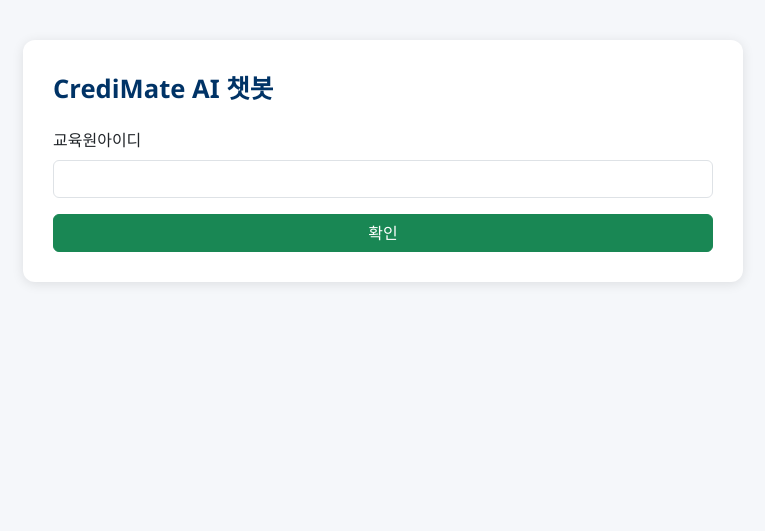
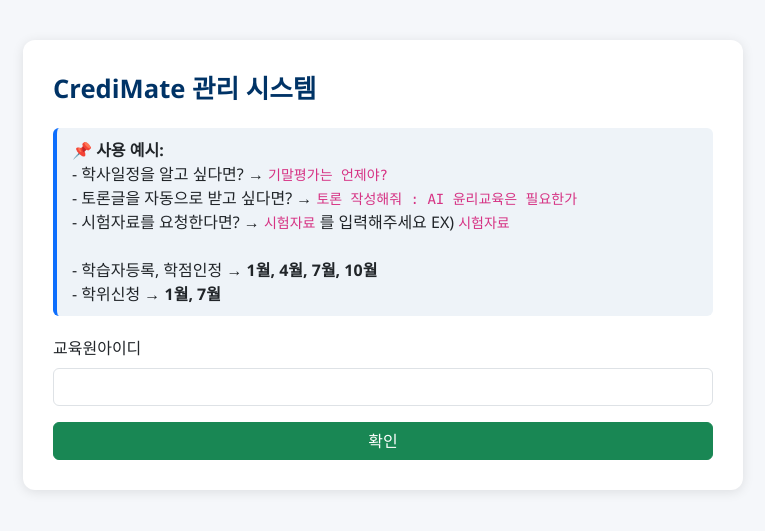
Before and after one commit to shonyebin/credimate-chatbot, a Flask app: page / in a window 1280 px wide. Shown: the top 531 px of the page, without its empty margins (257-1022 px from the left). Run offline with Flask 3, Linux system fonts and the light colour scheme.

Commit message:
Add files via upload

```diff
--- a/app.py
+++ b/app.py
@@ -19,6 +19,9 @@
 def answer_from_sheet(df, user_id, question):
     try:
         student_row = df[df["교육원아이디"].astype(str) == user_id].iloc[0]
+        if "교육원" in question:
+            return f"{student_row['이름']}님은 현재 {student_row['교육원']} 교육원에 재학 중입니다."
+
         for column in df.columns:
             if column in ["교육원아이디", "이름", "교육원"]:
                 continue
--- a/templates/chat.html
+++ b/templates/chat.html
@@ -3,7 +3,7 @@
 <html lang="ko">
 <head>
     <meta charset="UTF-8">
-    <title>CrediMate AI 챗봇</title>
+    <title>CrediMate 관리 시스템</title>
     <link href="https://cdn.jsdelivr.net/npm/bootstrap@5.3.2/dist/css/bootstrap.min.css" rel="stylesheet">
     <style>
         body {
@@ -43,11 +43,33 @@
         .bot-answer {
             color: #343a40;
         }
+        .example-box {
+            background: #eef3f8;
+            border-left: 4px solid #0d6efd;
+            padding: 10px 15px;
+            border-radius: 6px;
+            margin-bottom: 20px;
+        }
+        .copy-btn {
+            float: right;
+            font-size: 0.8rem;
+            padding: 2px 8px;
+        }
     </style>
 </head>
 <body>
     <div class="chat-container">
-        <div class="chat-title">CrediMate AI 챗봇</div>
+        <div class="chat-title">CrediMate 관리 시스템</div>
+
+        <div class="example-box">
+            <strong>📌 사용 예시:</strong><br>
+            - 학사일정을 알고 싶다면? → <code>기말평가는 언제야?</code><br>
+            - 토론글을 자동으로 받고 싶다면? → <code>토론 작성해줘 : AI 윤리교육은 필요한가</code><br>
+            - 시험자료를 요청한다면? → <code>시험자료</code> 를 입력해주세요 EX) <code>시험자료</code><br>
+            <br>
+            - 학습자등록, 학점인정 → <strong>1월, 4월, 7월, 10월</strong><br>
+            - 학위신청 → <strong>1월, 7월</strong>
+        </div>
 
         {% if session.student_id %}
             <div class="mb-3">
@@ -76,11 +98,25 @@
             {% for q, a in session.chat_log %}
                 <div class="chat-message">
                     <div class="user-question">Q. {{ q }}</div>
-                    <div class="bot-answer">A. {{ a }}</div>
+                    <div class="bot-answer">
+                        A. <span id="answer-{{ loop.index }}">{{ a }}</span>
+                        {% if "토론" in q %}
+                        <button class="btn btn-outline-secondary btn-sm copy-btn" onclick="copyToClipboard('answer-{{ loop.index }}')">복사</button>
+                        {% endif %}
+                    </div>
                 </div>
             {% endfor %}
         </div>
         {% endif %}
     </div>
+
+    <script>
+        function copyToClipboard(id) {
+            const text = document.getElementById(id).innerText;
+            navigator.clipboard.writeText(text).then(() => {
+                alert("토론글이 복사되었습니다!");
+            });
+        }
+    </script>
 </body>
 </html>
```
